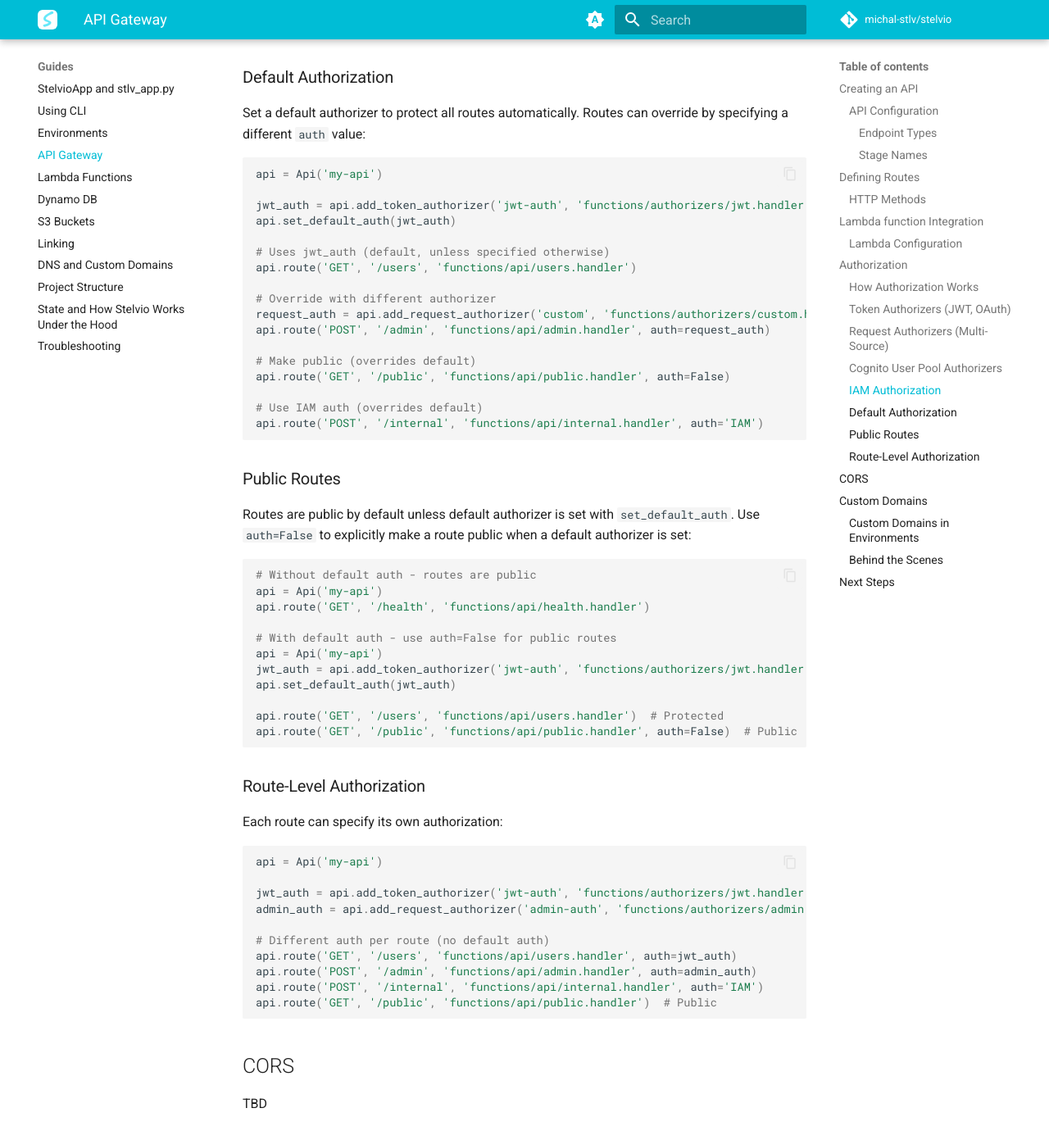
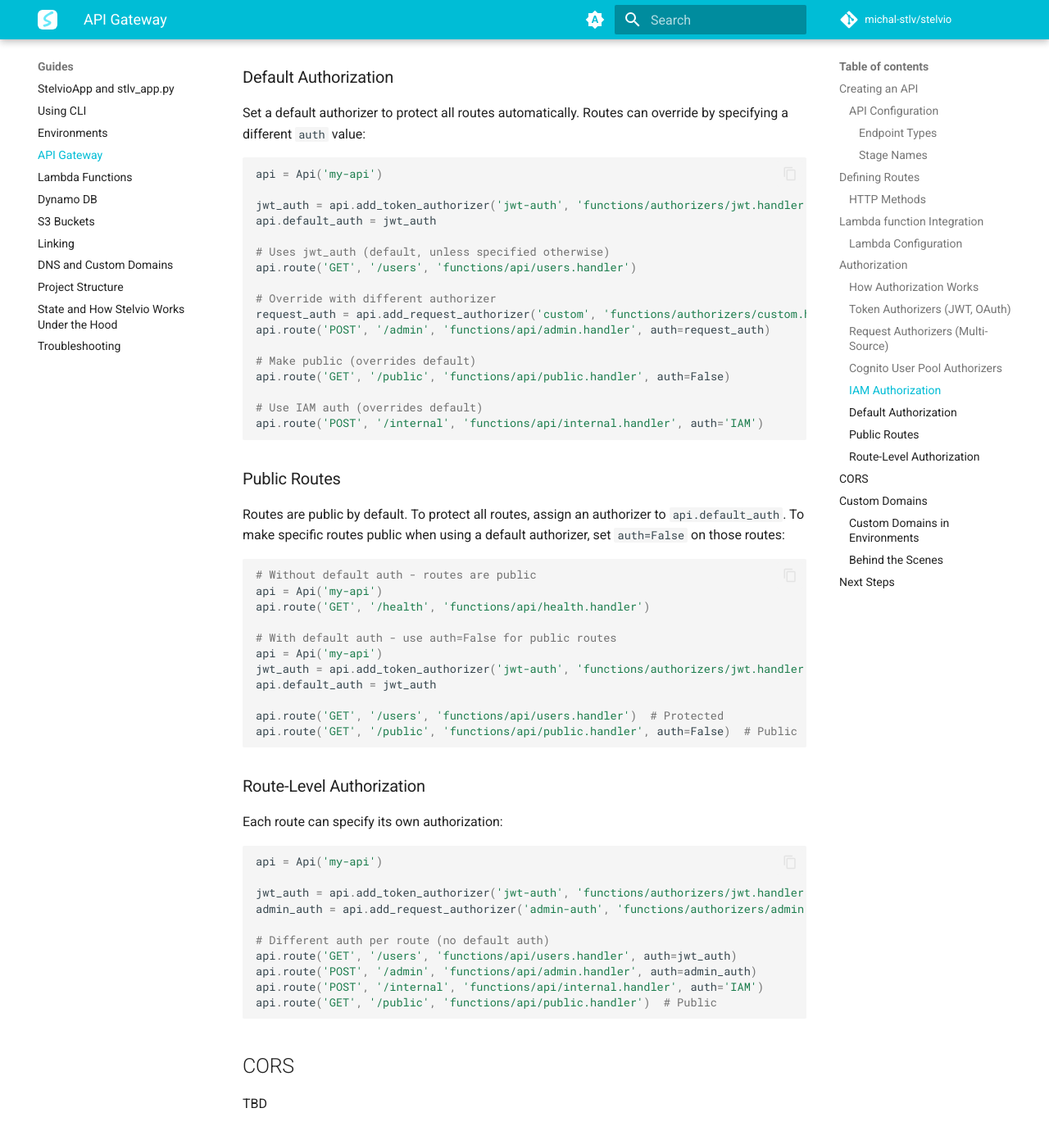
Before and after one commit to stelviodev/stelvio, an MkDocs documentation site: the page built from docs/guides/api-gateway.md, in a window 1280 px wide and 1400 px high, scrolled down 9974 px. Shown: the top 1391 px of the window at 82% size. Built offline with MkDocs 1.6.1 and Material for MkDocs 9.7.7, drawn with Linux system fonts in a browser that asks for light colours; comment, search, counter and statistics services are not loaded; some of the changed text lies outside the part shown.

Commit message:
refactor: change set_default_auth to default_auth property

````diff
--- a/docs/guides/api-gateway.md
+++ b/docs/guides/api-gateway.md
@@ -351,7 +351,7 @@ api.route('GET', '/health', 'functions/api/health.handler')  # Public
 
 # With default auth - routes are protected by default
 jwt_auth = api.add_token_authorizer('jwt-auth', 'functions/authorizers/jwt.handler')
-api.set_default_auth(jwt_auth)
+api.default_auth = jwt_auth
 
 api.route('GET', '/users', 'functions/api/users.handler')              # Protected
 api.route('GET', '/public', 'functions/api/public.handler', auth=False)  # Public
@@ -527,7 +527,7 @@ Set a default authorizer to protect all routes automatically. Routes can overrid
 api = Api('my-api')
 
 jwt_auth = api.add_token_authorizer('jwt-auth', 'functions/authorizers/jwt.handler')
-api.set_default_auth(jwt_auth)
+api.default_auth = jwt_auth
 
 # Uses jwt_auth (default, unless specified otherwise)
 api.route('GET', '/users', 'functions/api/users.handler')
@@ -545,7 +545,7 @@ api.route('POST', '/internal', 'functions/api/internal.handler', auth='IAM')
 
 ### Public Routes
 
-Routes are public by default unless default authorizer is set with `set_default_auth`. Use `auth=False` to explicitly make a route public when a default authorizer is set:
+Routes are public by default. To protect all routes, assign an authorizer to `api.default_auth`. To make specific routes public when using a default authorizer, set `auth=False` on those routes:
 
 ```python
 # Without default auth - routes are public
@@ -555,7 +555,7 @@ api.route('GET', '/health', 'functions/api/health.handler')
 # With default auth - use auth=False for public routes
 api = Api('my-api')
 jwt_auth = api.add_token_authorizer('jwt-auth', 'functions/authorizers/jwt.handler')
-api.set_default_auth(jwt_auth)
+api.default_auth = jwt_auth
 
 api.route('GET', '/users', 'functions/api/users.handler')  # Protected
 api.route('GET', '/public', 'functions/api/public.handler', auth=False)  # Public
````
Also changed, not shown: 2 other files.
